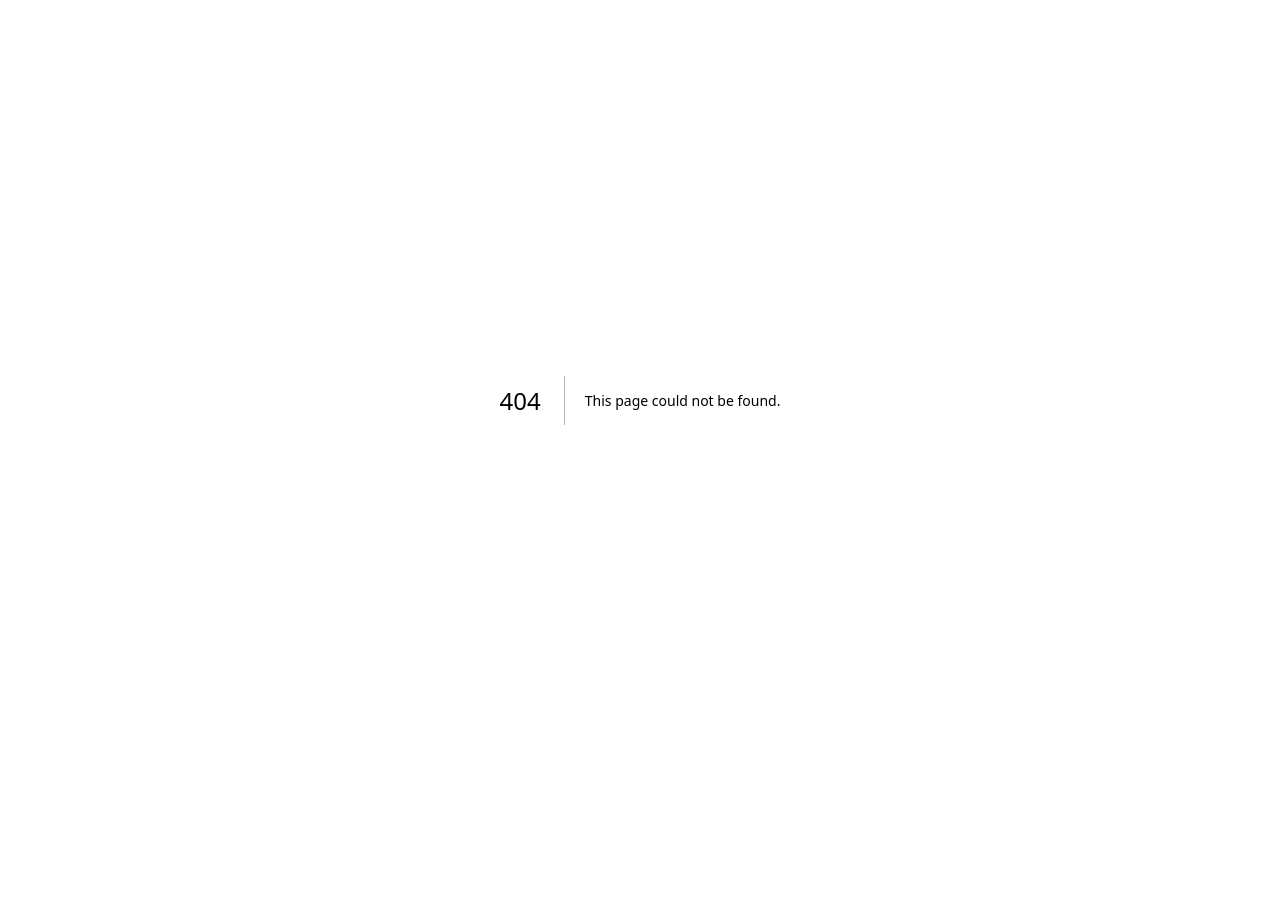
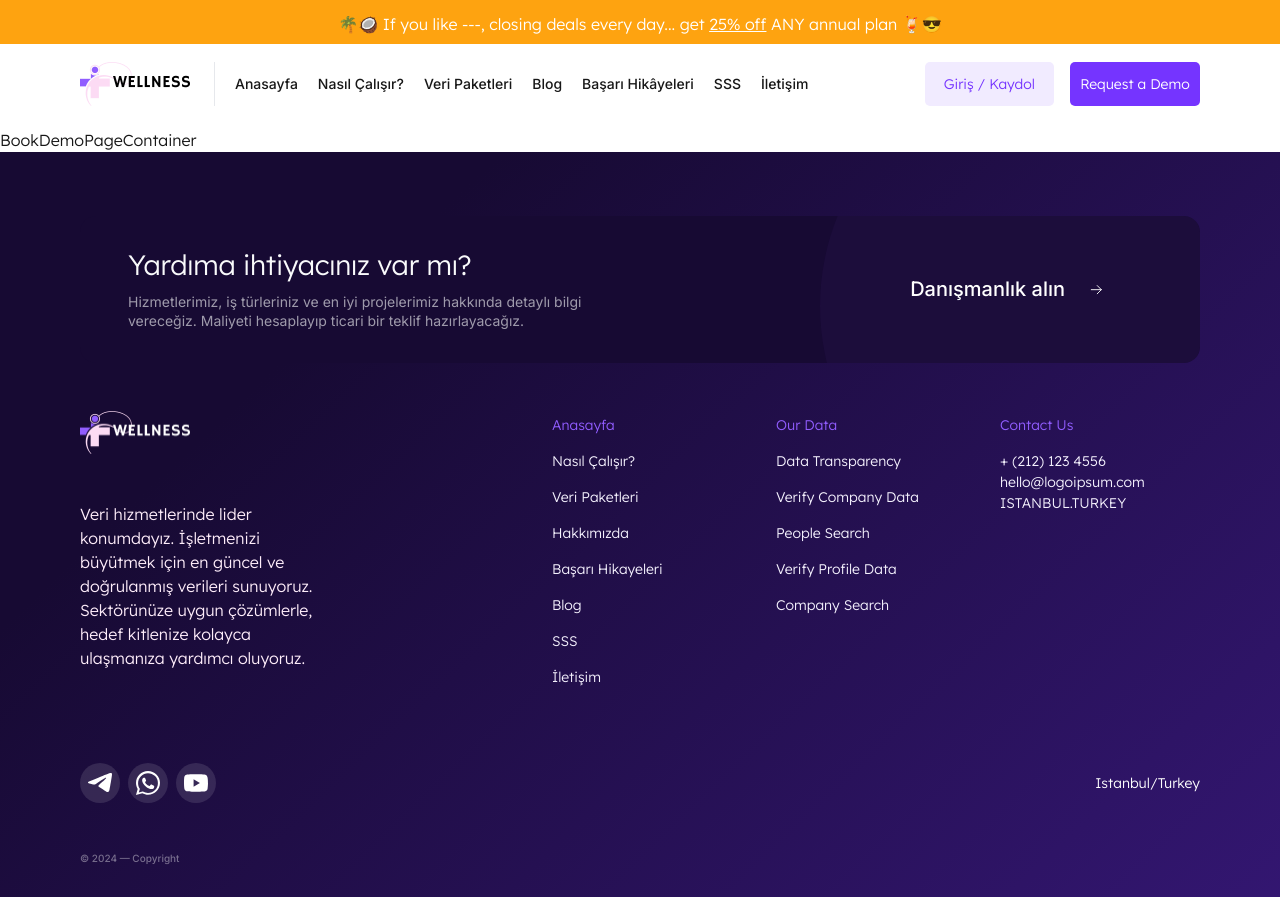
Before and after one commit to Medyanes-360/big-data-sale, a Next.js app: page /book-demo in a window 1280 px wide. Before the commit this address had no page. Before the commit the page ends 800 px from the top, so only its background shows below. Built offline with nearby package versions, Linux system fonts and the light colour scheme.

Commit message:
updated bookDemoPage

```diff
--- a/app/(homeLayout)/book-demo/index.jsx
+++ /dev/null
@@ -1,6 +0,0 @@
-import { BookDemoPageContainer } from "@/containers/bookDemoPage";
-import React from "react";
-
-export const BookDemoPage = () => {
-  return <BookDemoPageContainer />;
-};
--- /dev/null
+++ b/app/(homeLayout)/book-demo/page.jsx
@@ -0,0 +1,6 @@
+import BookDemoPageContainer from "@/containers/bookDemoPage";
+import React from "react";
+
+export default function BookDemoPage() {
+  return <BookDemoPageContainer />;
+};
--- a/containers/bookDemoPage/index.jsx
+++ b/containers/bookDemoPage/index.jsx
@@ -1,5 +1,9 @@
 import React from "react";
 
-export const BookDemoPageContainer = () => {
-  return <div>BookDemoPageContainer</div>;
-};
+export default function BookDemoPageContainer() {
+  return (
+    <div>
+      BookDemoPageContainer
+    </div>
+  );
+}
```
